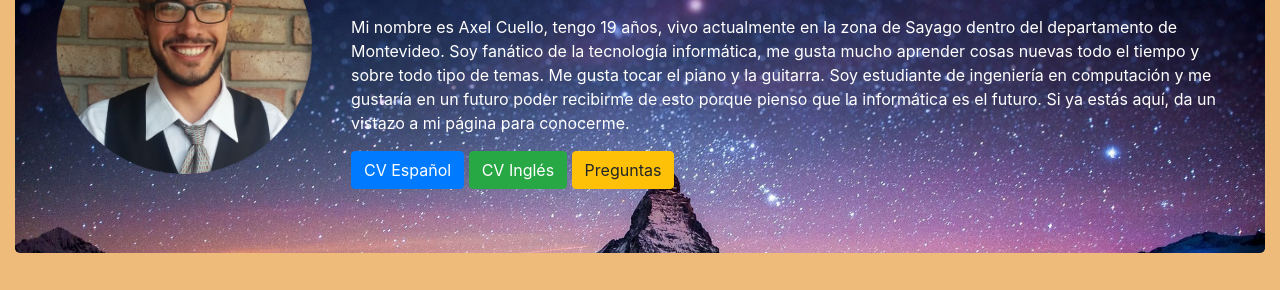
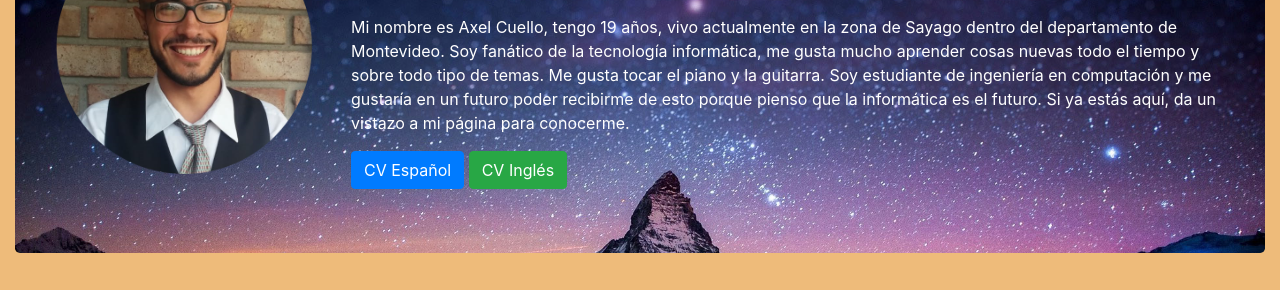
Before and after one commit to Sebastian-Cuello/Proyecto_Final_JaP, a plain HTML site: page index.html in a window 1280 px wide. Shown: the part 245-535 px from the top of the page. Drawn offline with nearby package versions, Linux system fonts and the light colour scheme.

Commit message:
Eliminación del botón inglés

```diff
--- a/index.html
+++ b/index.html
@@ -54,7 +54,6 @@
 						<div>
 							<a href="Archivos/CV-AxelCuello-ES.pdf" target="_blank"><button type="button" class="btn btn-primary">CV Español</button></a>
 							<a href="Archivos/CV-AxelCuello-EN.pdf" target="_blank"><button type="button" class="btn btn-success">CV Inglés</button></a>
-							<a href="Archivos/Inglés-Preguntas.pdf" target="_blank"><button type="button" class="btn btn-warning">Preguntas</button></a>
 						</div>
 					</div>
 				</div>
```
Also changed, not shown: 1 other file.
